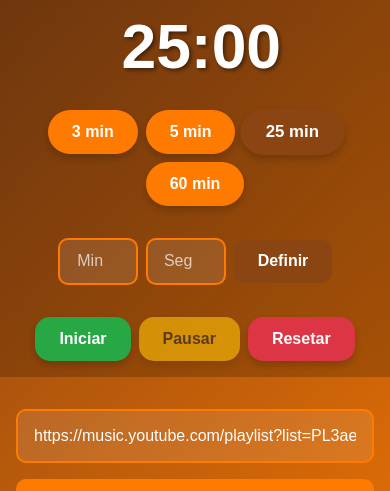
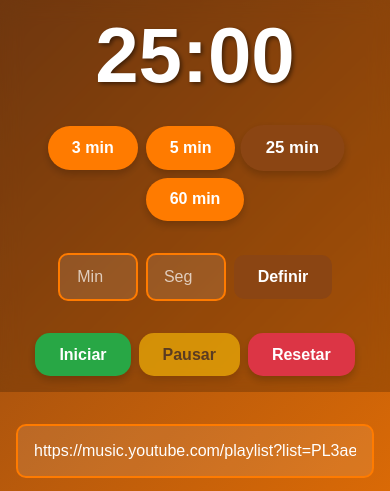
Before and after one commit to dwildt/timer, a website: page index.html in a window 390 px wide. Shown: the top 491 px of the page. Drawn offline with Linux system fonts and the light colour scheme.

Commit message:
feat: fontes maiores

```diff
--- a/style.css
+++ b/style.css
@@ -28,27 +28,28 @@ body {
 }
 
 .timer-display {
-    font-size: 20vw;
+    font-size: 25vw;
     font-weight: bold;
     margin-bottom: 2rem;
     text-shadow: 2px 2px 4px rgba(0, 0, 0, 0.5);
     line-height: 1;
-    width: 80vw;
+    width: calc(100vw - 2rem);
+    max-width: 100%;
     margin-left: auto;
     margin-right: auto;
 }
 
 @media (max-width: 768px) {
     .timer-display {
-        font-size: 18vw;
-        width: 90vw;
+        font-size: 22vw;
+        width: calc(100vw - 2rem);
     }
 }
 
 @media (max-width: 480px) {
     .timer-display {
-        font-size: 16vw;
-        width: 95vw;
+        font-size: 20vw;
+        width: calc(100vw - 2rem);
     }
 }
 
```
Also changed, not shown: timer.test.js (+33 -2 lines).
